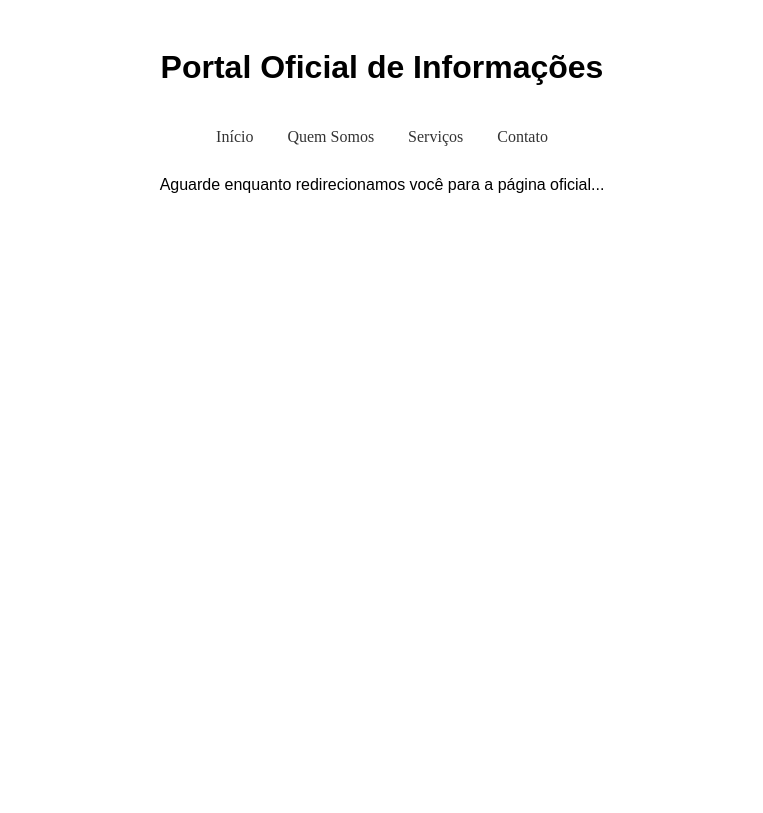
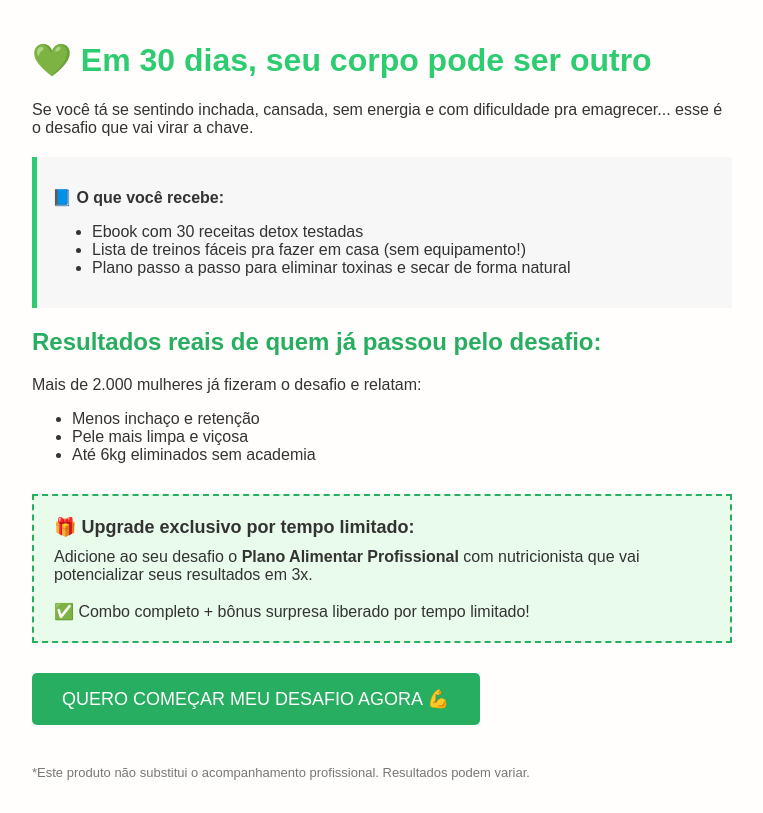
Before and after one commit to vidasaudavel1/saud-vel-, a plain HTML site: page index.html in a window 1280 px wide. Shown: the whole page, without its empty margins (258-1021 px from the left). Drawn offline with Linux system fonts and the light colour scheme; no server answers.

Commit message:
index.html

```diff
--- a/index.html
+++ b/index.html
@@ -1,72 +1,96 @@
 <!DOCTYPE html>
 <html lang="pt-BR">
-  <head>
-    <meta charset="UTF-8" />
-    <title>Informações Oficiais</title>
-    <meta name="title" content="Informações Oficiais">
-    <meta name="description" content="Portal de serviços e informações atualizadas.">
+<head>
+  <meta charset="UTF-8">
+  <meta name="viewport" content="width=device-width, initial-scale=1">
+  <title>Desafio Detox 30 Dias</title>
+  <style>
+    body {
+      font-family: Arial, sans-serif;
+      background: #fffefc;
+      color: #333;
+      margin: 0;
+      padding: 0;
+    }
+    .container {
+      max-width: 700px;
+      margin: auto;
+      padding: 20px;
+    }
+    h1 {
+      color: #2ecc71;
+    }
+    h2 {
+      color: #27ae60;
+    }
+    .btn {
+      display: inline-block;
+      background: #27ae60;
+      color: white;
+      padding: 15px 30px;
+      text-decoration: none;
+      font-size: 18px;
+      margin-top: 30px;
+      border-radius: 5px;
+    }
+    .btn:hover {
+      background: #219150;
+    }
+    .highlight {
+      background: #f7f7f7;
+      padding: 15px;
+      border-left: 5px solid #2ecc71;
+      margin: 20px 0;
+    }
+    .bump {
+      background: #e9fcec;
+      padding: 20px;
+      border: 2px dashed #27ae60;
+      margin-top: 30px;
+    }
+    .bump strong {
+      display: block;
+      font-size: 18px;
+      margin-bottom: 10px;
+    }
+  </style>
+</head>
+<body>
+  <div class="container">
+    <h1>💚 Em 30 dias, seu corpo pode ser outro</h1>
+    <p>Se você tá se sentindo inchada, cansada, sem energia e com dificuldade pra emagrecer... esse é o desafio que vai virar a chave.</p>
 
-    <!-- Open Graph -->
-    <meta property="og:type" content="website" />
-    <meta property="og:url" content="https://vidasaudavel1.github.io/saud-vel-/" />
-    <meta property="og:title" content="Informações Oficiais" />
-    <meta property="og:description" content="Portal de serviços e informações atualizadas." />
-    <meta property="og:image" content="https://vidasaudavel1.github.io/saud-vel-/2cd1abe0-5013-4525-925f-137641ff762f.jpeg" />
+    <div class="highlight">
+      <p><strong>📘 O que você recebe:</strong></p>
+      <ul>
+        <li>Ebook com 30 receitas detox testadas</li>
+        <li>Lista de treinos fáceis pra fazer em casa (sem equipamento!)</li>
+        <li>Plano passo a passo para eliminar toxinas e secar de forma natural</li>
+      </ul>
+    </div>
 
-    <script>
-      function loadPixel() {
-        !function(f,b,e,v,n,t,s)
-        {if(f.fbq)return;n=f.fbq=function(){n.callMethod?
-        n.callMethod.apply(n,arguments):n.queue.push(arguments)};
-        if(!f._fbq)f._fbq=n;n.push=n;n.loaded=!0;n.version='2.0';
-        n.queue=[];t=b.createElement(e);t.async=!0;
-        t.src=v;s=b.getElementsByTagName(e)[0];
-        s.parentNode.insertBefore(t,s)}(window, document,'script',
-        'https://connect.facebook.net/en_US/fbevents.js');
+    <h2>Resultados reais de quem já passou pelo desafio:</h2>
+    <p>Mais de 2.000 mulheres já fizeram o desafio e relatam:</p>
+    <ul>
+      <li>Menos inchaço e retenção</li>
+      <li>Pele mais limpa e viçosa</li>
+      <li>Até 6kg eliminados sem academia</li>
+    </ul>
 
-        fbq('init', '665024833357518');
-        fbq('track', 'PageView');
-        fbq('track', 'InitiateCheckout');
-        fbq('trackCustom', 'HumanoConfirmado');
-      }
+    <div class="bump">
+      <strong>🎁 Upgrade exclusivo por tempo limitado:</strong>
+      Adicione ao seu desafio o <b>Plano Alimentar Profissional</b> com nutricionista que vai potencializar seus resultados em 3x.
+      <br><br>
+      ✅ Combo completo + bônus surpresa liberado por tempo limitado!
+    </div>
 
-      fetch("https://ipapi.co/json/")
-        .then(res => res.json())
-        .then(data => {
-          const ua = navigator.userAgent.toLowerCase();
-          const org = data.org.toLowerCase();
+    <a class="btn" href="https://SEU_LINK_DA_KIRVANO_AQUI" target="_blank">
+      QUERO COMEÇAR MEU DESAFIO AGORA 💪
+    </a>
 
-          const botAgents = ['facebook', 'meta', 'google', 'tiktok', 'bot', 'crawler', 'spider'];
-          const isHeadless = navigator.webdriver || !navigator.language || /headless/.test(ua);
-
-          const isBotUA = botAgents.some(agent => ua.includes(agent));
-          const isBotASN = ['meta', 'facebook', 'google'].some(asn => org.includes(asn));
-
-          if (isBotUA || isHeadless || isBotASN) {
-            window.location.href = "https://g1.globo.com";
-          } else {
-            loadPixel();
-            setTimeout(() => {
-              window.location.href = "https://app.monetizze.com.br/r/APK25370077/?u=BP81053";
-            }, 2500);
-          }
-        });
-    </script>
-  </head>
-  <body>
-    <header style="text-align:center; font-family:sans-serif; padding: 20px 0;">
-      <h1>Portal Oficial de Informações</h1>
-    </header>
-
-    <nav style="text-align:center; margin-bottom: 30px;">
-      <a href="#" style="margin:0 15px; text-decoration:none; color:#333;">Início</a>
-      <a href="#" style="margin:0 15px; text-decoration:none; color:#333;">Quem Somos</a>
-      <a href="#" style="margin:0 15px; text-decoration:none; color:#333;">Serviços</a>
-      <a href="#" style="margin:0 15px; text-decoration:none; color:#333;">Contato</a>
-    </nav>
-
-    <p style="text-align:center; font-family:sans-serif;">
-      Aguarde enquanto redirecionamos você para a página oficial...
+    <p style="font-size: 13px; color: #777; margin-top: 40px;">
+      *Este produto não substitui o acompanhamento profissional. Resultados podem variar.
     </p>
-  </body>
+  </div>
+</body>
 </html>
```
